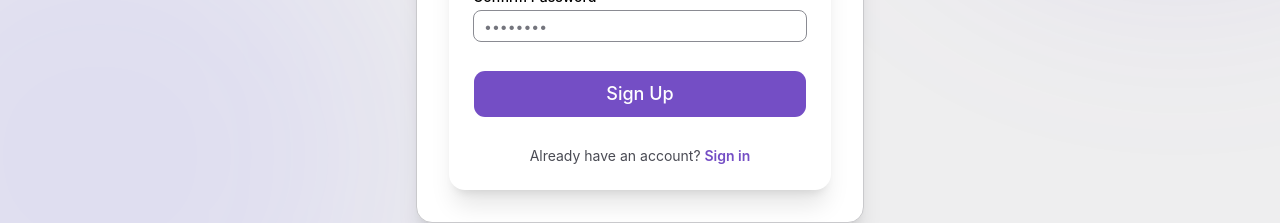
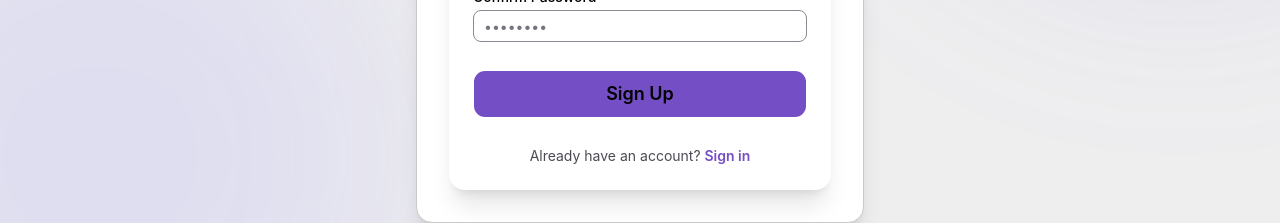
Before and after one commit to Requra/frontend, a React (Vite) app: page /auth/register in a window 1280 px wide. Shown: the part 576-799 px from the top of the page. Built offline with nearby package versions, Linux system fonts and the light colour scheme.

Commit message:
Edir default size button.

```diff
--- a/src/components/ui/Button/Button.tsx
+++ b/src/components/ui/Button/Button.tsx
@@ -24,7 +24,7 @@ const buttonVariants = cva(
       },
       size: {
         default:
-          "h-12 gap-1.5 px-2.5 has-data-[icon=inline-end]:pr-2 has-data-[icon=inline-start]:pl-2",
+          "h-[48px] gap-1.5 px-2.5 has-data-[icon=inline-end]:pr-2 has-data-[icon=inline-start]:pl-2 text-body-lg font-semibold",
         xs: "h-6 gap-1 rounded-[min(var(--radius-md),10px)] px-2 text-xs in-data-[slot=button-group]:rounded-lg has-data-[icon=inline-end]:pr-1.5 has-data-[icon=inline-start]:pl-1.5 [&_svg:not([class*='size-'])]:size-3",
         sm: "h-7 gap-1 rounded-[min(var(--radius-md),12px)] px-2.5 text-[0.8rem] in-data-[slot=button-group]:rounded-lg has-data-[icon=inline-end]:pr-1.5 has-data-[icon=inline-start]:pl-1.5 [&_svg:not([class*='size-'])]:size-3.5",
         lg: "h-14 gap-1.5 px-2.5 has-data-[icon=inline-end]:pr-3 has-data-[icon=inline-start]:pl-3",
```
